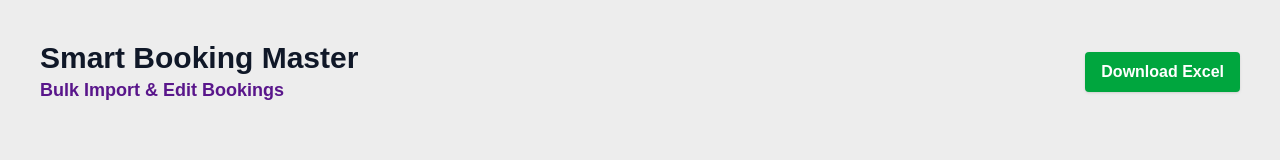
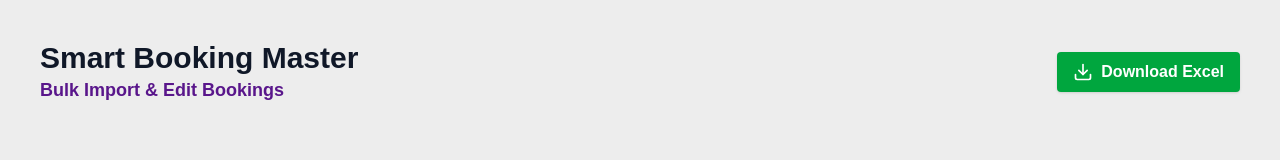
Before and after one commit to superAman07/courier-billing-app, a Next.js app: page /smart-booking-master in a window 1280 px wide. Shown: the top 160 px of the page. Built offline with nearby package versions, Linux system fonts and the light colour scheme.

Commit message:
added download icon

```diff
--- a/app/smart-booking-master/page.tsx
+++ b/app/smart-booking-master/page.tsx
@@ -6,6 +6,7 @@ import { toast } from "sonner";
 import axios from "axios";
 import { parseDateString } from "@/lib/convertDateInJSFormat";
 import { handleDownload } from "@/lib/downloadExcel";
+import { Download } from "lucide-react";
 
 const columns = [
     "srNo", "bookingDate", "awbNo", "destinationCity", "mode", "pcs", "pin", "dsrContents", "dsrNdxPaper", "invoiceValue",
@@ -201,6 +202,7 @@ export default function SmartBookingMasterPage() {
                     onClick={handleDownload}
                     className="flex cursor-pointer items-center gap-2 px-4 py-2 bg-green-600 hover:bg-green-700 text-white rounded shadow font-semibold transition"
                 >
+                    <Download className="w-5 h-5" />
                     Download Excel
                 </button>
             </div>
```
